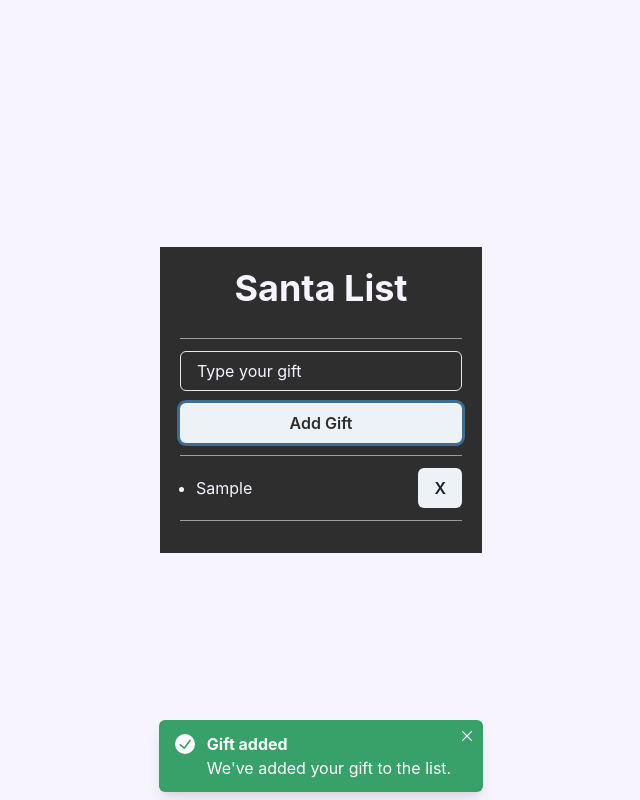
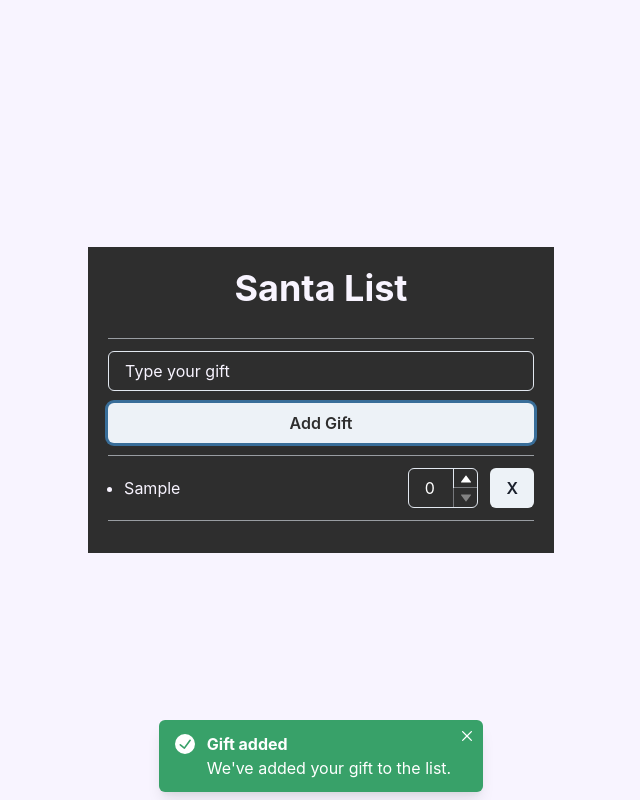
Before and after one commit to g-rossler/Adviency-To-Do-List, a React (Create React App) app: page / in a window 1280 px wide. Both pictures are taken after typing "Sample" into the empty fields and a click on the button "Add Gift". Shown: the whole page, without its empty margins (319-959 px from the left). Built offline with nearby package versions, Linux system fonts and the light colour scheme; the HTML template or start-up script is replaced by a standard one.

Commit message:
Add a number fild to add quantitis of the same gift

```diff
--- a/src/App.js
+++ b/src/App.js
@@ -8,13 +8,18 @@ import {
   UnorderedList,
   ListItem,
   useToast,
+  NumberInput,
+  NumberInputField,
+  NumberInputStepper,
+  NumberIncrementStepper,
+  NumberDecrementStepper,
 } from "@chakra-ui/react";
 import React, { useState, useRef } from "react";
 import { nanoid } from "nanoid";
 
-//- Día 7: Tuvimos algunos reportes de regalos vacíos o repetidos,
-// asegurmosnos que la gente solo pueda agregar un regalo si escribió algo
-// y si ese regalo no está ya en la lista!
+// - Día 8: Cometimos un error el día anterior, la gente quiere agregar regalos repetidos
+// para regalarselos a diferentes personas, agreguemos un campo al lado del input de texto
+// para poner la cantidad de unidades del regalo que deberíamos comprar.
 
 export default function App() {
   const [gift, setGift] = useState("");
@@ -22,13 +27,8 @@ export default function App() {
   const toast = useToast();
   const inputRef = useRef();
 
-  const checkDuplicateText = () => {
-    const duplicateText = giftList.filter((item) => item.text === gift);
-    return duplicateText.length === 0;
-  };
-
   const handleAddGiftClick = () => {
-    if (gift.length != 0 && checkDuplicateText()) {
+    if (gift.length != 0) {
       setGiftList((prevGiftList) => {
         return [
           ...prevGiftList,
@@ -55,14 +55,6 @@ export default function App() {
           duration: 3000,
           isClosable: true,
         });
-      } else {
-        toast({
-          title: "Error: Duplicate gift.",
-          description: "You already have that gift in your list.",
-          status: "error",
-          duration: 3000,
-          isClosable: true,
-        });
       }
       inputRef.current.focus();
     }
@@ -75,37 +67,65 @@ export default function App() {
   };
 
   return (
-    <Flex h="100vh" backgroundColor="#f8f4ff" align="center" justify='center'>
+    <Flex h="100vh" backgroundColor="#f8f4ff" align="center" justify="center">
       <Flex direction="column" backgroundColor="#2e2e2e" p={5}>
-        <Heading textColor='#f8f4ff' mb={7} textAlign="center">Santa List</Heading>
-        <Divider mb={3}/>
+        <Heading textColor="#f8f4ff" mb={7} textAlign="center">
+          Santa List
+        </Heading>
+        <Divider mb={3} />
         <Input
-          _placeholder={{textColor: '#f8f4ff'}}
+          _placeholder={{ textColor: "#f8f4ff" }}
           color="f8f4ff"
-
           onChange={(e) => setGift(e.target.value)}
           placeholder="Type your gift"
           value={gift}
           ref={inputRef}
           mb={3}
+          textColor="white"
         ></Input>
-        <Button textColor='#2e2e2e' mb={3} onClick={() => handleAddGiftClick()}>Add Gift</Button>
-        <Divider mb={3}/>
+        <Button textColor="#2e2e2e" mb={3} onClick={() => handleAddGiftClick()}>
+          Add Gift
+        </Button>
+        <Divider mb={3} />
         {giftList.length === 0 ? (
-          <Text textColor='#f8f4ff' mb={3}>Your list is empty, add a gift.</Text>
+          <Text textColor="#f8f4ff" mb={3}>
+            Your list is empty, add a gift.
+          </Text>
         ) : (
           <UnorderedList>
             {giftList.map((gift) => {
               return (
-                <Flex align="center" mb={3} key={gift.id} justify="space-between">
-                  <ListItem textColor='#f8f4ff'>{gift.text}</ListItem>
-                  <Button onClick={() => handleDeleteClick(gift.id)}>X</Button>
+                <Flex
+                  align="center"
+                  mb={3}
+                  key={gift.id}
+                  justify="space-between"
+                >
+                  <ListItem textColor="#f8f4ff">{gift.text}</ListItem>
+                  <Flex justify="right">
+                    <NumberInput
+                      w="20%"
+                      color="white"
+                      _placeholder={{ textColor: "white" }}
+                      defaultValue={0}
+                      min={0}
+                    >
+                      <NumberInputField />
+                      <NumberInputStepper>
+                        <NumberIncrementStepper />
+                        <NumberDecrementStepper />
+                      </NumberInputStepper>
+                    </NumberInput>
+                    <Button ml={3} onClick={() => handleDeleteClick(gift.id)}>
+                      X
+                    </Button>
+                  </Flex>
                 </Flex>
               );
             })}
           </UnorderedList>
         )}
-        <Divider mb={3}/>
+        <Divider mb={3} />
       </Flex>
     </Flex>
   );
```
